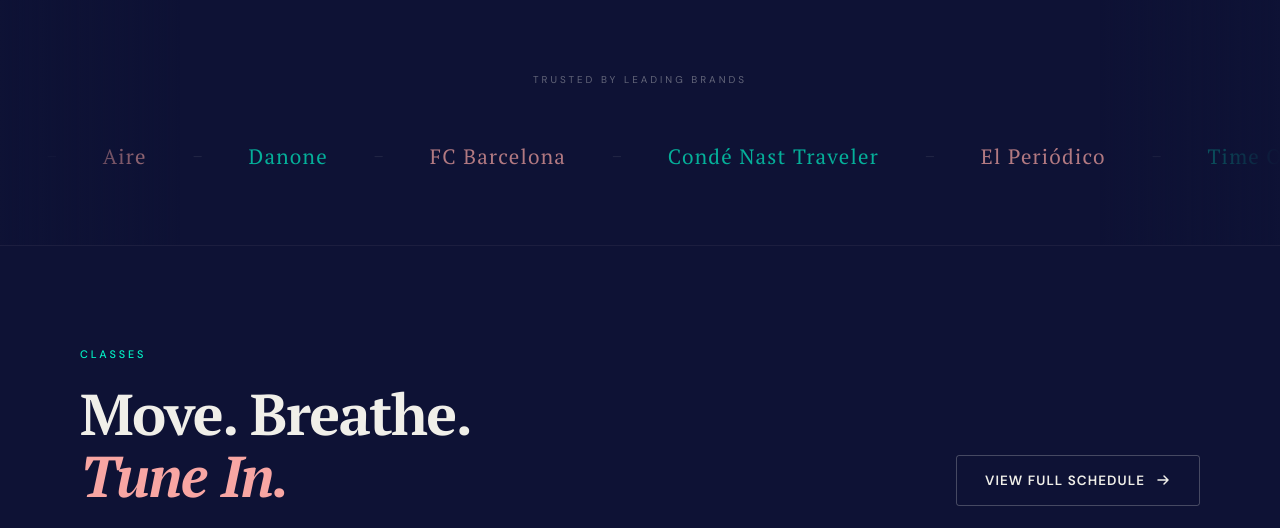
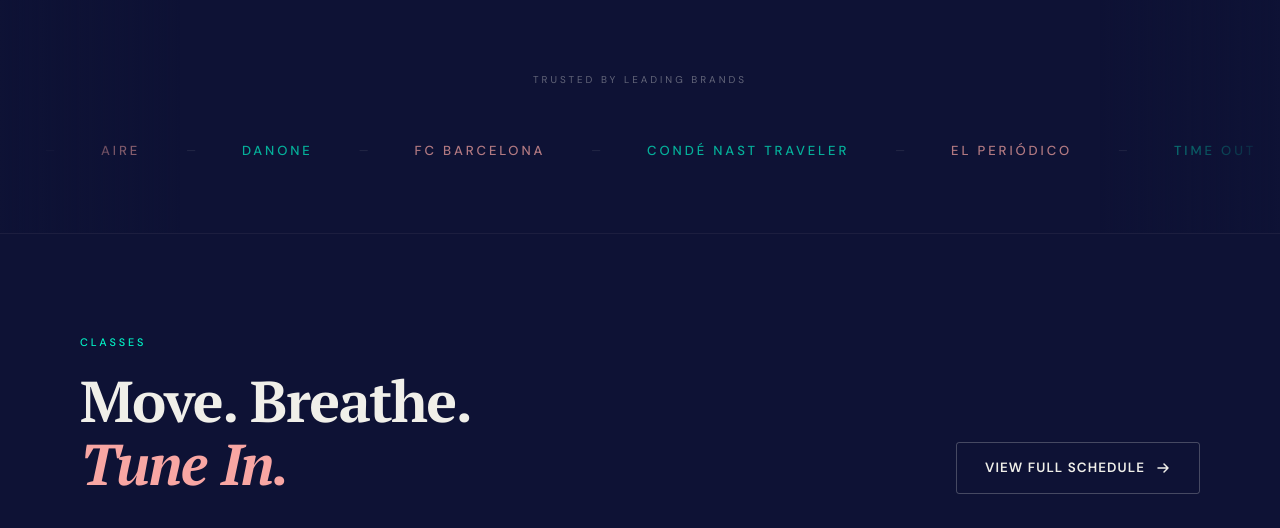
Before and after one commit to marv0611/sabdawebsite, a plain HTML site: page SABDA_v16.html in a window 1280 px wide. Shown: the part 1453-1981 px from the top of the page. Drawn offline with Linux system fonts and the light colour scheme; animation ran at ten frames a second.

Commit message:
v16: revert partner names to uppercase DM Sans with tracking

```diff
--- a/SABDA_v16.html
+++ b/SABDA_v16.html
@@ -229,7 +229,7 @@ section{position:relative;padding:120px 80px;z-index:2}
 .partners::after{right:0;background:linear-gradient(to left,var(--navy),transparent)}
 .p-label{text-align:center;margin-bottom:52px;font-size:.62rem;letter-spacing:.3em;text-transform:uppercase;color:var(--white38)}
 .mq{display:flex;align-items:center;width:max-content;animation:mq 55s linear infinite}
-.mq-item{padding:0 38px;font-family:'PT Serif',serif;font-size:1.3rem;font-weight:400;letter-spacing:.06em;white-space:nowrap;opacity:.7;transition:opacity .4s}
+.mq-item{padding:0 38px;font-size:.82rem;letter-spacing:.22em;text-transform:uppercase;font-weight:500;white-space:nowrap;opacity:.7;transition:opacity .4s}
 .mq-item:hover{opacity:1}
 .mq-sep{padding:0 8px;font-size:.7rem;color:rgba(240,239,233,.12);flex-shrink:0}
 @keyframes mq{from{transform:translateX(0)}to{transform:translateX(-33.333%)}}
```
